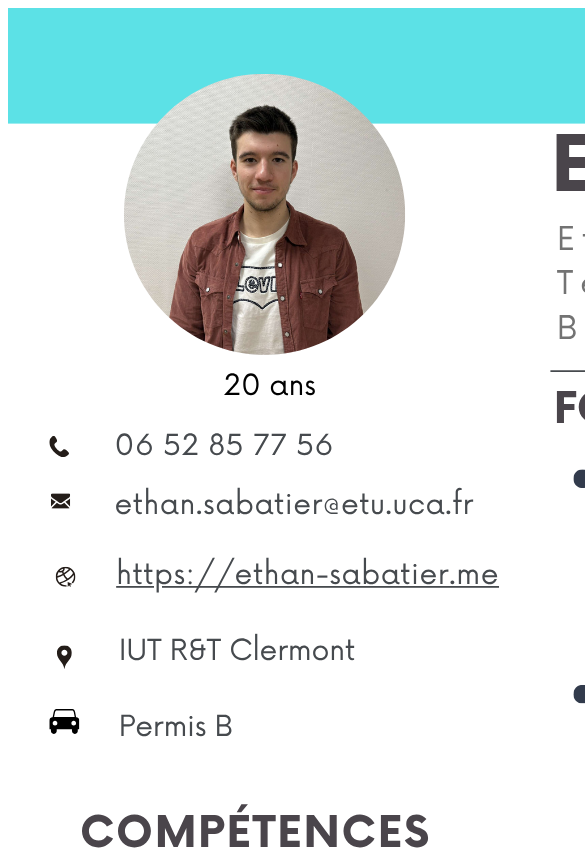
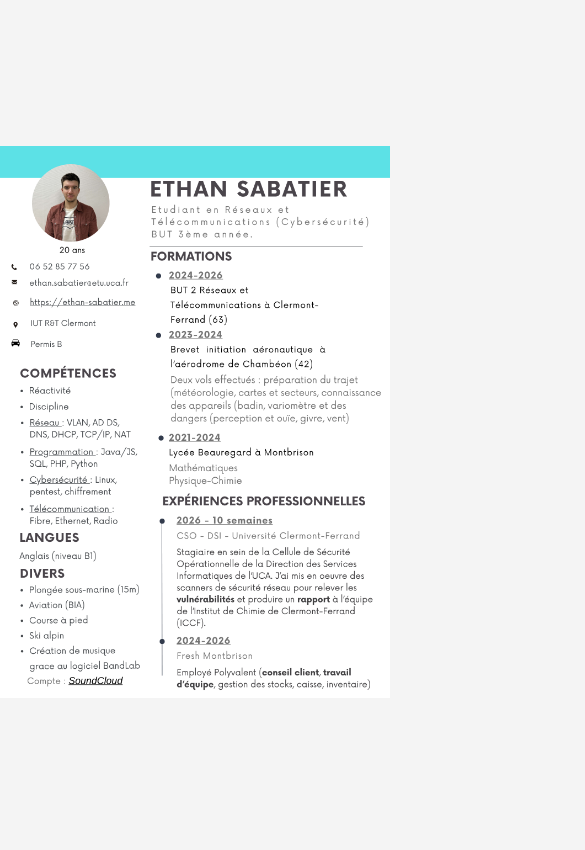
Before and after one commit to Ethan-Sabatier/Ethan-Sabatier.github.io, a plain HTML site: page cv.html in a window 390 px wide. Shown: the top 850 px of the page, 585 px wide, since content can reach past the window. Drawn offline with Linux system fonts and the light colour scheme.

Commit message:
Modif CV.html : affichage de l'image du CV au centre de la page et responsive

```diff
--- a/cv.html
+++ b/cv.html
@@ -1 +1,27 @@
-<img src="images/CV_Ethan_SABATIER.png" alt="CV Ethan Sabatier">
+<!DOCTYPE html>
+<html lang="fr">
+<head>
+    <meta charset="UTF-8">
+    <meta name="viewport" content="width=device-width, initial-scale=1.0">
+    <title>CV Ethan Sabatier</title>
+    <style>
+        body {
+            margin: 0;
+            display: flex;
+            justify-content: center;
+            align-items: center;
+            min-height: 100vh;
+            background-color: #f4f4f4;
+        }
+
+        img {
+            max-width: 100%;
+            height: auto;
+            display: block;
+        }
+    </style>
+</head>
+<body>
+    <img src="images/CV_Ethan_SABATIER.png" alt="CV Ethan Sabatier">
+</body>
+</html>
```
